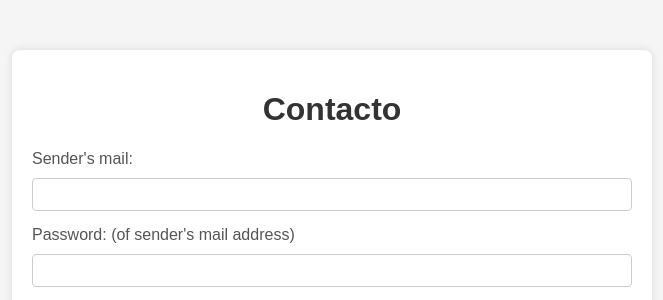
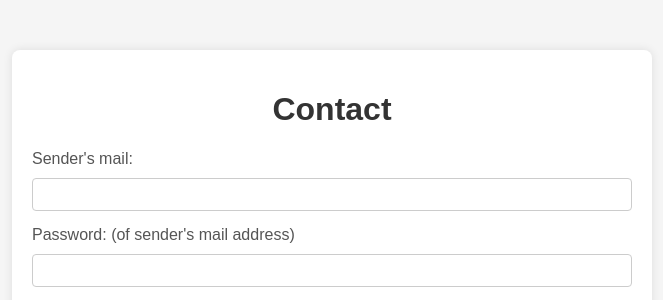
Before and after one commit to cele304/mail-sender, a Flask app: page / in a window 1280 px wide. Shown: the top 300 px of the page, without its empty margins (308-971 px from the left). Run offline with Flask 3, Linux system fonts and the light colour scheme.

Commit message:
Update forma.html

```diff
--- a/templates/forma.html
+++ b/templates/forma.html
@@ -8,7 +8,7 @@
 </head>
 <body>
     <div class="container">
-        <h1>Contacto</h1>
+        <h1>Contact</h1>
 
         <!-- ... ostatak koda ... -->
 
```
